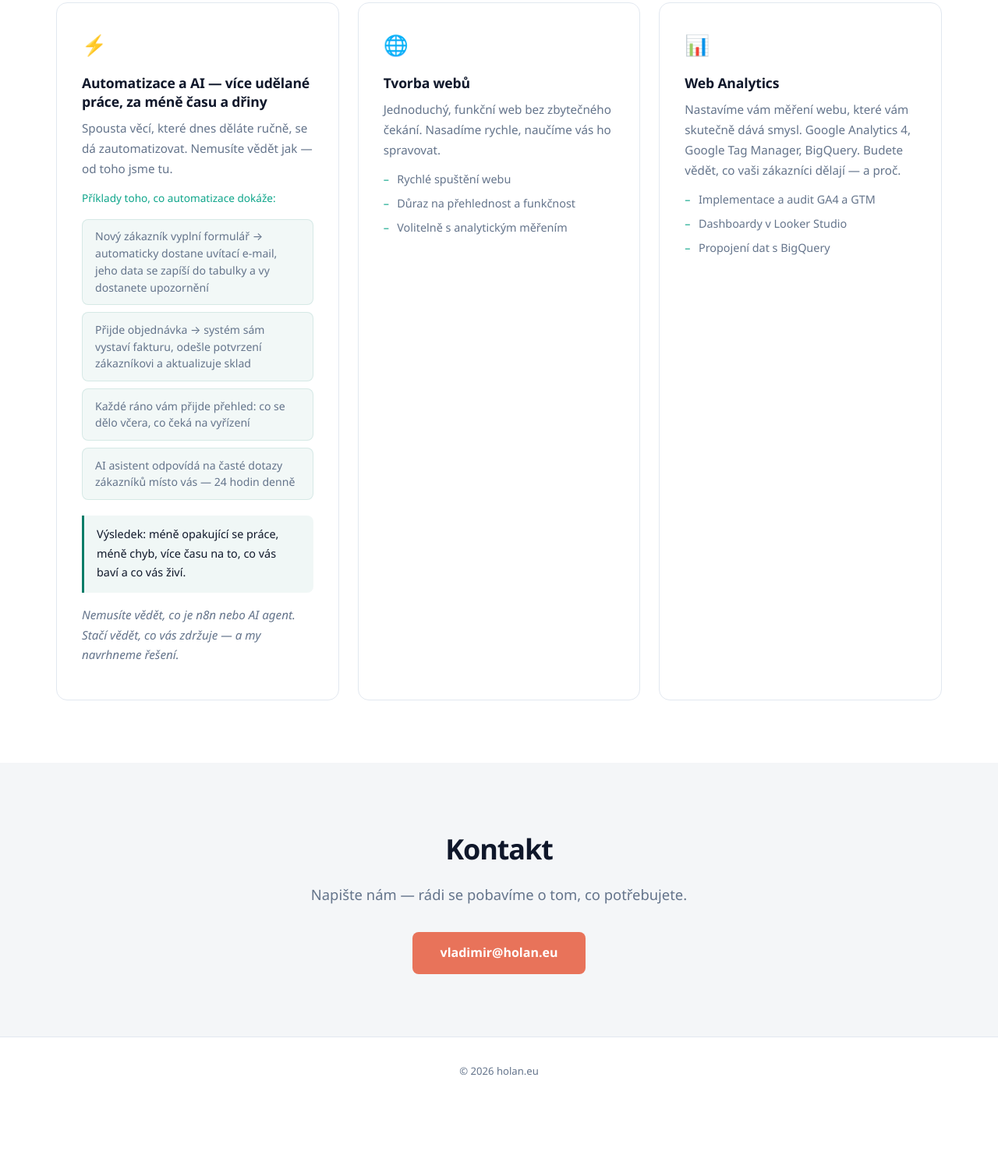
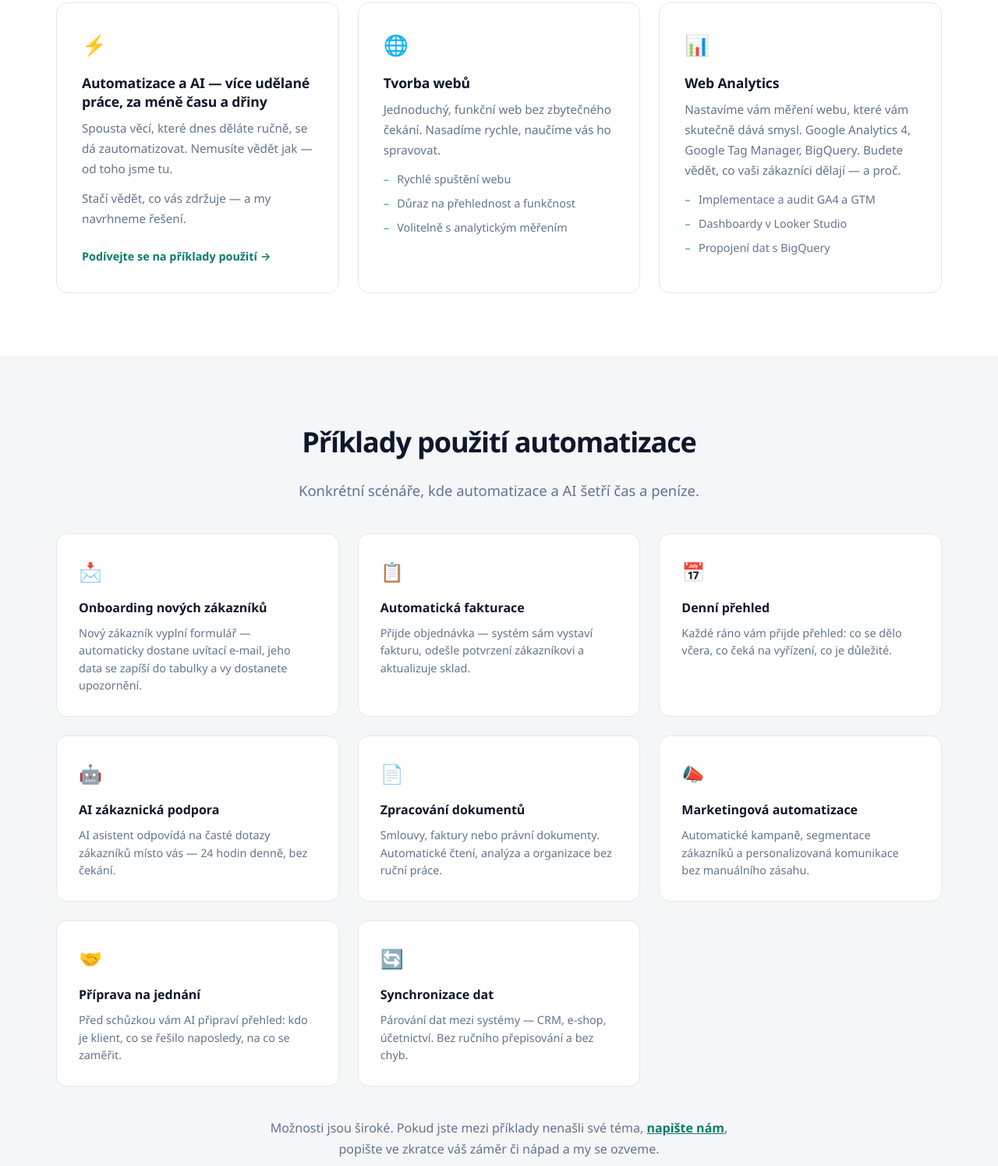
Before and after one commit to holaneu/web-holan-eu, a plain HTML site: page index.html in a window 1280 px wide. Shown: the part 1265-2760 px from the top of the page at 78% size. Before the commit the page ends 2681 px from the top, so only its background shows below. Drawn offline with Linux system fonts and the light colour scheme.

Commit message:
feat: create automation examples section with card grid
Move examples from automation service card to a dedicated section
with 8 cards in a responsive 3-column grid. Add call-to-action
paragraph below cards.

Co-Authored-By: Claude Opus 4.6 <noreply@anthropic.com>

```diff
--- a/index.html
+++ b/index.html
@@ -66,15 +66,8 @@
           <div class="card-icon">⚡</div>
           <h3>Automatizace a AI — více udělané práce, za méně času a dřiny</h3>
           <p>Spousta věcí, které dnes děláte ručně, se dá zautomatizovat. Nemusíte vědět jak — od toho jsme tu.</p>
-          <p style="font-size:0.85rem; color: var(--accent2); margin-bottom: 0.5rem;">Příklady toho, co automatizace dokáže:</p>
-          <div class="examples">
-            <div class="example-item">Nový zákazník vyplní formulář → automaticky dostane uvítací e-mail, jeho data se zapíší do tabulky a vy dostanete upozornění</div>
-            <div class="example-item">Přijde objednávka → systém sám vystaví fakturu, odešle potvrzení zákazníkovi a aktualizuje sklad</div>
-            <div class="example-item">Každé ráno vám přijde přehled: co se dělo včera, co čeká na vyřízení</div>
-            <div class="example-item">AI asistent odpovídá na časté dotazy zákazníků místo vás — 24 hodin denně</div>
-          </div>
-          <div class="result-box">Výsledek: méně opakující se práce, méně chyb, více času na to, co vás baví a co vás živí.</div>
-          <p class="note-no-jargon">Nemusíte vědět, co je n8n nebo AI agent. Stačí vědět, co vás zdržuje — a my navrhneme řešení.</p>
+          <p>Stačí vědět, co vás zdržuje — a my navrhneme řešení.</p>
+          <a href="#priklady" class="card-link">Podívejte se na příklady použití &rarr;</a>
         </div>
 
         <!-- Tvorba webů -->
@@ -105,8 +98,71 @@
     </div>
   </section>
 
+  <!-- PŘÍKLADY POUŽITÍ AUTOMATIZACE -->
+  <section id="priklady" class="bg-alt">
+    <div class="container">
+      <h2>Příklady použití automatizace</h2>
+      <p class="section-lead">Konkrétní scénáře, kde automatizace a AI šetří čas a peníze.</p>
+      <div class="examples-grid">
+
+        <div class="example-card">
+          <div class="example-card-icon">📩</div>
+          <h3>Onboarding nových zákazníků</h3>
+          <p>Nový zákazník vyplní formulář — automaticky dostane uvítací e-mail, jeho data se zapíší do tabulky a vy dostanete upozornění.</p>
+        </div>
+
+        <div class="example-card">
+          <div class="example-card-icon">📋</div>
+          <h3>Automatická fakturace</h3>
+          <p>Přijde objednávka — systém sám vystaví fakturu, odešle potvrzení zákazníkovi a aktualizuje sklad.</p>
+        </div>
+
+        <div class="example-card">
+          <div class="example-card-icon">📅</div>
+          <h3>Denní přehled</h3>
+          <p>Každé ráno vám přijde přehled: co se dělo včera, co čeká na vyřízení, co je důležité.</p>
+        </div>
+
+        <div class="example-card">
+          <div class="example-card-icon">🤖</div>
+          <h3>AI zákaznická podpora</h3>
+          <p>AI asistent odpovídá na časté dotazy zákazníků místo vás — 24 hodin denně, bez čekání.</p>
+        </div>
+
+        <div class="example-card">
+          <div class="example-card-icon">📄</div>
+          <h3>Zpracování dokumentů</h3>
+          <p>Smlouvy, faktury nebo právní dokumenty. Automatické čtení, analýza a organizace bez ruční práce.</p>
+        </div>
+
+        <div class="example-card">
+          <div class="example-card-icon">📣</div>
+          <h3>Marketingová automatizace</h3>
+          <p>Automatické kampaně, segmentace zákazníků a personalizovaná komunikace bez manuálního zásahu.</p>
+        </div>
+
+        <div class="example-card">
+          <div class="example-card-icon">🤝</div>
+          <h3>Příprava na jednání</h3>
+          <p>Před schůzkou vám AI připraví přehled: kdo je klient, co se řešilo naposledy, na co se zaměřit.</p>
+        </div>
+
+        <div class="example-card">
+          <div class="example-card-icon">🔄</div>
+          <h3>Synchronizace dat</h3>
+          <p>Párování dat mezi systémy — CRM, e-shop, účetnictví. Bez ručního přepisování a bez chyb.</p>
+        </div>
+
+      </div>
+
+      <p class="examples-cta-text">
+        Možnosti jsou široké. Pokud jste mezi příklady nenašli své téma, <a href="#contact">napište nám</a>, popište ve zkratce váš záměr či nápad a my se ozveme.
+      </p>
+    </div>
+  </section>
+
   <!-- KONTAKT -->
-  <section id="contact" class="bg-alt">
+  <section id="contact">
     <div class="container">
       <h2>Kontakt</h2>
       <p class="section-lead">Napište nám — rádi se pobavíme o tom, co potřebujete.</p>
--- a/style.css
+++ b/style.css
@@ -386,41 +386,75 @@ p:last-child {
 }
 
 /* ===================================================
-   AUTOMATION EXAMPLES
+   AUTOMATION EXAMPLES SECTION
    =================================================== */
 
-.examples {
-  margin: 1rem 0 1.25rem;
-  display: flex;
-  flex-direction: column;
-  gap: 0.6rem;
+.examples-grid {
+  display: grid;
+  grid-template-columns: repeat(3, 1fr);
+  gap: 1.5rem;
+  margin-top: 2rem;
 }
 
-.example-item {
-  background: rgba(10, 124, 104, 0.05);
-  border: 1px solid rgba(10, 124, 104, 0.12);
-  border-radius: 8px;
-  padding: 0.65rem 1rem;
-  font-size: 0.88rem;
+.example-card {
+  background: var(--bg);
+  border: 1px solid var(--border);
+  border-radius: 14px;
+  padding: 1.75rem;
+  transition: border-color 0.2s, box-shadow 0.2s;
+}
+
+.example-card:hover {
+  border-color: var(--accent2);
+  box-shadow: var(--shadow);
+}
+
+.example-card-icon {
+  font-size: 1.5rem;
+  margin-bottom: 0.75rem;
+}
+
+.example-card h3 {
+  font-size: 1rem;
+  font-weight: 700;
+  margin-bottom: 0.5rem;
+  color: var(--text);
+  text-align: left;
+}
+
+.example-card p {
+  font-size: 0.9rem;
   color: var(--muted);
   line-height: 1.55;
 }
 
-.result-box {
-  margin-top: 1rem;
-  padding: 0.8rem 1rem;
-  background: rgba(10, 124, 104, 0.06);
-  border-left: 3px solid var(--accent);
-  border-radius: 0 8px 8px 0;
+.card-link {
+  display: inline-block;
+  margin-top: 0.75rem;
   font-size: 0.9rem;
-  color: var(--text);
+  font-weight: 600;
+  color: var(--accent);
+  text-decoration: none;
+  transition: opacity 0.2s;
 }
 
-.note-no-jargon {
-  margin-top: 1rem;
-  font-size: 0.85rem;
+.card-link:hover {
+  opacity: 0.75;
+}
+
+.examples-cta-text {
+  text-align: center;
+  margin-top: 2.5rem;
+  font-size: 1rem;
   color: var(--muted);
-  font-style: italic;
+  max-width: 640px;
+  margin-left: auto;
+  margin-right: auto;
+}
+
+.examples-cta-text a {
+  color: var(--accent);
+  font-weight: 600;
 }
 
 /* ===================================================
@@ -473,9 +507,13 @@ footer {
    RESPONSIVE
    =================================================== */
 
-/* Tablet: 2-column services */
+/* Tablet: 2-column services and examples */
 @media (max-width: 900px) {
   .services-grid {
+    grid-template-columns: repeat(2, 1fr);
+  }
+
+  .examples-grid {
     grid-template-columns: repeat(2, 1fr);
   }
 }
@@ -498,6 +536,10 @@ footer {
     grid-template-columns: 1fr;
   }
 
+  .examples-grid {
+    grid-template-columns: 1fr;
+  }
+
   #hero {
     padding: 4rem 0 5rem;
   }
```
